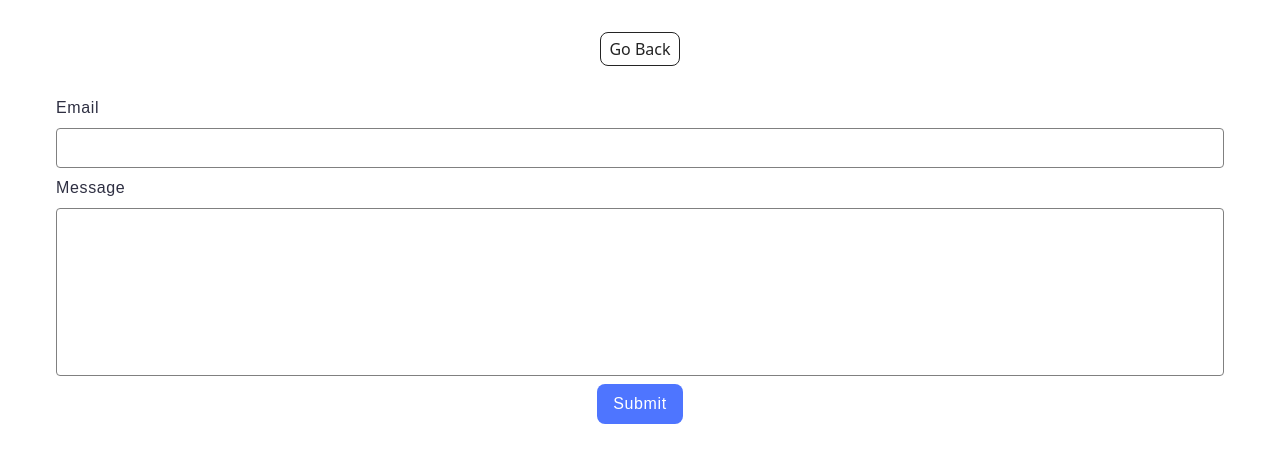
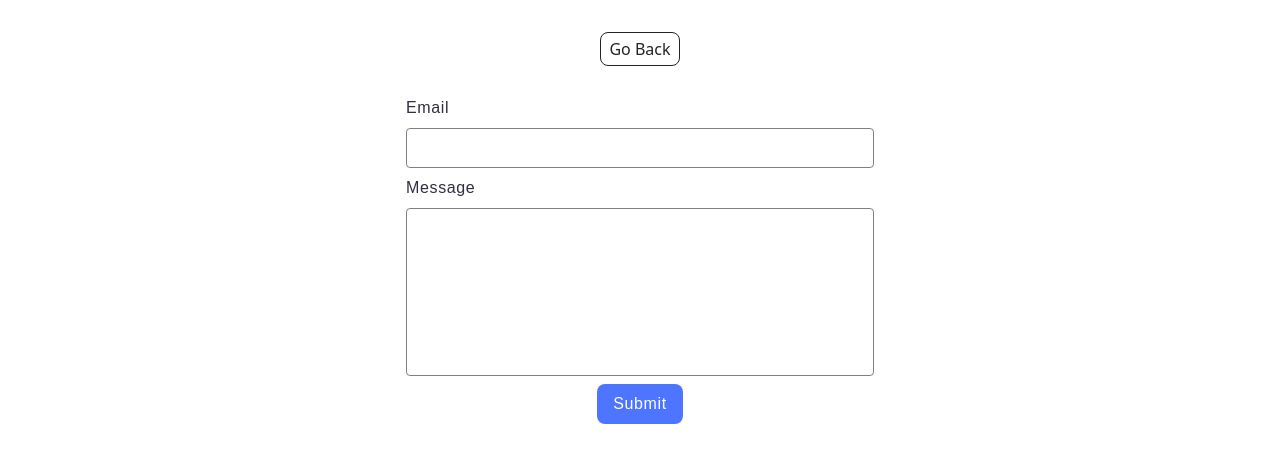
Before and after one commit to Pavlo-Malysh/goit-js-hw-09, a website built with Vite: page src/2-form.html in a window 1280 px wide. Built offline with nearby package versions, Linux system fonts and the light colour scheme.

Commit message:
add styly container form

```diff
--- a/src/2-form.html
+++ b/src/2-form.html
@@ -14,7 +14,7 @@
 
   <main>
     <a class="back-link" href="./index.html">Go Back</a>
-    <div class="container">
+    <div class="container form">
 
       <form class="feedback-form" autocomplete="off">
         <label class="form-label">
--- a/src/css/2-form.css
+++ b/src/css/2-form.css
@@ -1,3 +1,7 @@
+.container.form {
+  max-width: 500px;
+}
+
 .feedback-form {
   padding-top: 30px;
 }
```
